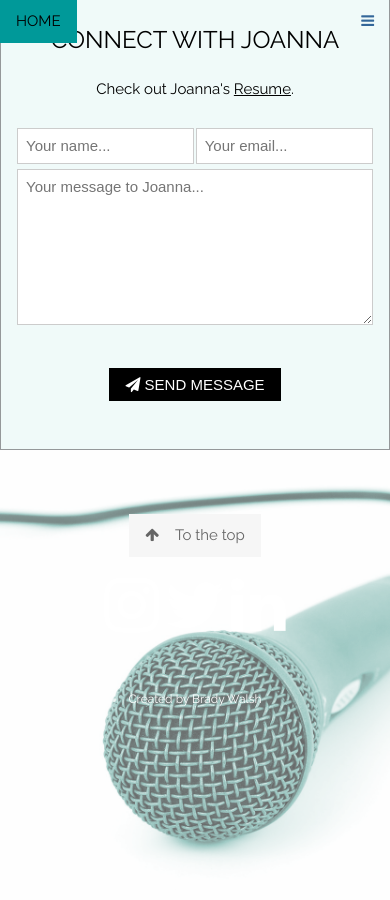
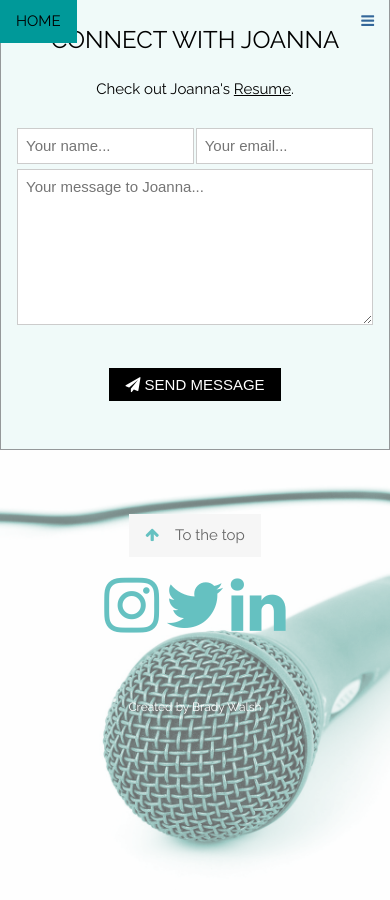
Before and after one commit to joannas7/joannas7.github.io, a Jekyll site: the page built from index.html, in a window 390 px wide and 900 px high, scrolled down 2293 px. Built offline with Jekyll 4.4.1, drawn with Linux system fonts in a browser that asks for light colours; nearby versions of some CDN libraries.

Commit message:
More responsive fixes

```diff
--- a/assets/css/2-modules/_footer.sass
+++ b/assets/css/2-modules/_footer.sass
@@ -6,7 +6,7 @@ footer
     font-size: 64px !important
 
   p
-    padding-top: 32px
+    padding-top: 40px
     font-size: 12px
     a
       text-decoration: none
@@ -18,10 +18,18 @@ a
       color: black
 
 
+@media only screen and (max-width: 1242px)
+  footer
+    a
+      i
+        color: $persian-green
+    p
+      color: white
+
 @media only screen and (max-width: 360px)
   footer
     a
       i
         color: $persian-green
     p
-      color: black
+      color: $azure
```
